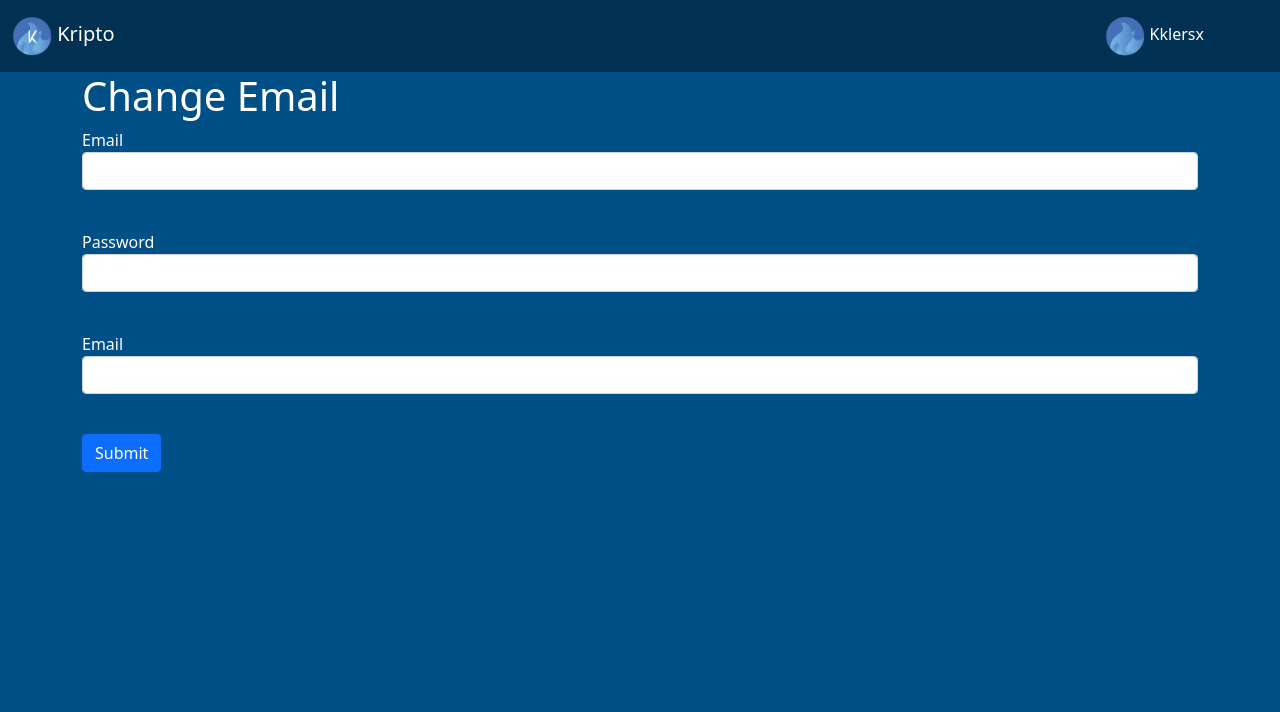
After one commit to AlanDD13/Web_Project, a Flask app: page /account/change_email in a window 1280 px wide. The commit adds this page. Shown: the top 712 px of the page. Run offline with Flask 2, Linux system fonts and the light colour scheme; a user stored in the database is signed in.

Commit message:
Change email, password, username added

```diff
--- a/data/users.py
+++ b/data/users.py
@@ -14,6 +14,12 @@ class User(SqlAlchemyBase, UserMixin):
     hashed_password = sqlalchemy.Column(sqlalchemy.String, nullable=True)
     modified_date = sqlalchemy.Column(sqlalchemy.DateTime, default=datetime.datetime.now)
 
+    def set_new_username(self, new_username):
+        self.username = new_username
+
+    def set_new_email(self, new_email):
+        self.email = new_email
+
     def set_password(self, password):
         self.hashed_password = generate_password_hash(password)
 
--- /dev/null
+++ b/form/change_email.py
@@ -0,0 +1,10 @@
+from flask_wtf import FlaskForm
+from wtforms import EmailField, PasswordField, SubmitField, StringField
+from wtforms.validators import DataRequired
+
+
+class ChangeEmailForm(FlaskForm):
+    email = EmailField('Email', validators=[DataRequired()])
+    password = PasswordField('Password', validators=[DataRequired()])
+    new_email = EmailField('Email', validators=[DataRequired()])
+    submit = SubmitField('Submit')
--- a/main.py
+++ b/main.py
@@ -3,6 +3,8 @@ from flask_login import LoginManager, login_user, login_required, logout_user
 from form.user import RegisterForm
 from form.login import LoginForm
 from form.change_password import ChangePasswordForm
+from form.change_username import ChangeUsernameForm
+from form.change_email import ChangeEmailForm
 from data import db_session
 from data.users import User
 
@@ -91,7 +93,7 @@ def change_password():
                                        message="Password shouldn't be same as old",
                                        form=form)
             else:
-                User.set_password(form.new_password.data)
+                user.set_password(form.new_password.data)
                 db_sess.commit()
                 return redirect('/')
         else:
@@ -101,16 +103,46 @@ def change_password():
     return render_template('change_password.html', form=form)
 
 
-@app.route('/account/change_username')
+@app.route('/account/change_username', methods=['GET', 'POST'])
 @login_required
 def change_username():
-    return render_template('change_username.html')
+    form = ChangeUsernameForm()
+    if form.validate_on_submit():
+        db_sess = db_session.create_session()
+        user = db_sess.query(User).filter(User.email == form.email.data).first()
+        if user and user.check_password(form.password.data):
+            user.set_new_username(form.name.data)
+            db_sess.commit()
+            return redirect('/')
+        else:
+            return render_template('change_username.html',
+                                   message="Password doesn't fit",
+                                   form=form)
+    return render_template('change_username.html',form=form)
 
 
-@app.route('/account/change_email')
+@app.route('/account/change_email', methods=['GET', 'POST'])
 @login_required
 def change_email():
-    return render_template('change_email.html')
+    form = ChangeEmailForm()
+    if form.validate_on_submit():
+        db_sess = db_session.create_session()
+        user = db_sess.query(User).filter(User.email == form.email.data).first()
+        exists = db_sess.query(User.id).filter(User.email == form.new_email.data).first() is not None
+        if exists:
+            return render_template('change_email.html',
+                                message="User with this email already exists",
+                                form=form)
+        else:
+            if user and user.check_password(form.password.data):
+                user.set_new_email(form.new_email.data)
+                db_sess.commit()
+                return redirect('/')
+            else:
+                return render_template('change_email.html',
+                                   message="Password doesn't fit",
+                                   form=form)
+    return render_template('change_email.html', form=form)
 
 
 @app.route('/about_Kripto')
--- /dev/null
+++ b/templates/change_email.html
@@ -0,0 +1,37 @@
+{% extends "base.html" %}
+
+{% block content %}
+<h1>Change Email</h1>
+<form action="" method="post">
+    {{ form.hidden_tag() }}
+    <p>
+        {{ form.email.label }}<br>
+        {{ form.email(class="form-control", type="email") }}<br>
+        {% for error in form.email.errors %}
+            <p class="alert alert-danger" role="alert">
+                {{ error }}
+            </p>
+        {% endfor %}
+    </p>
+    <p>
+        {{ form.password.label }}<br>
+        {{ form.password(class="form-control", type="password") }}<br>
+        {% for error in form.password.errors %}
+            <p class="alert alert-danger" role="alert">
+                {{ error }}
+            </p>
+        {% endfor %}
+    </p>
+    <p>
+        {{ form.new_email.label }}<br>
+        {{ form.new_email(class="form-control", type="email") }}<br>
+        {% for error in form.new_email.errors %}
+            <p class="alert alert-danger" role="alert">
+                {{ error }}
+            </p>
+        {% endfor %}
+    </p>
+    <p>{{ form.submit(type="submit", class="btn btn-primary") }}</p>
+    {{message}}
+</form>
+{% endblock %}
```
Also changed, not shown: form/change_username.py (added, +10 -0 lines), templates/account.html (+7 -3 lines), templates/change_username.html (added, +37 -0 lines), db/users.db.
